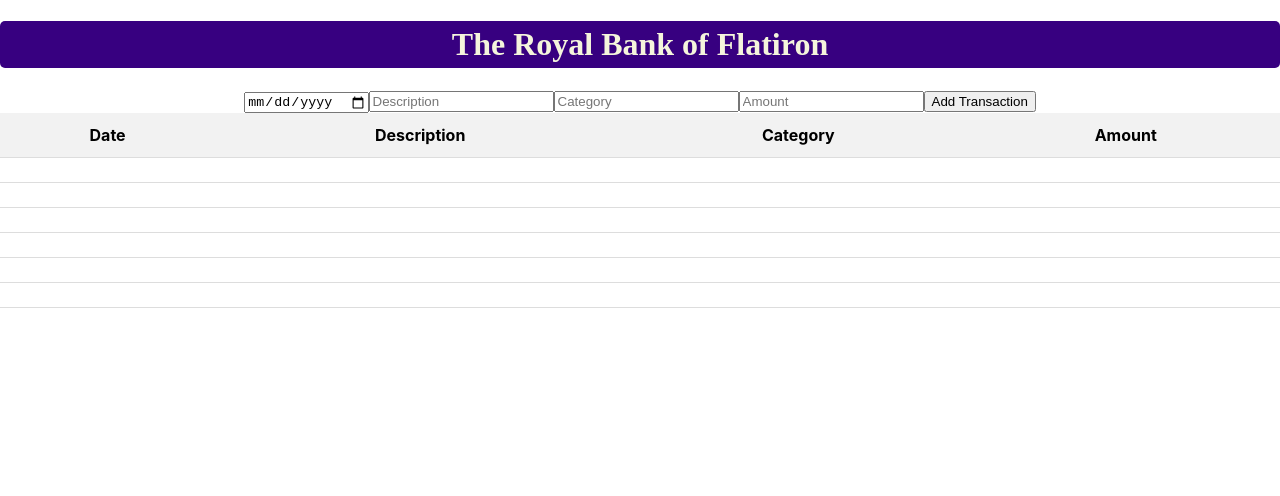
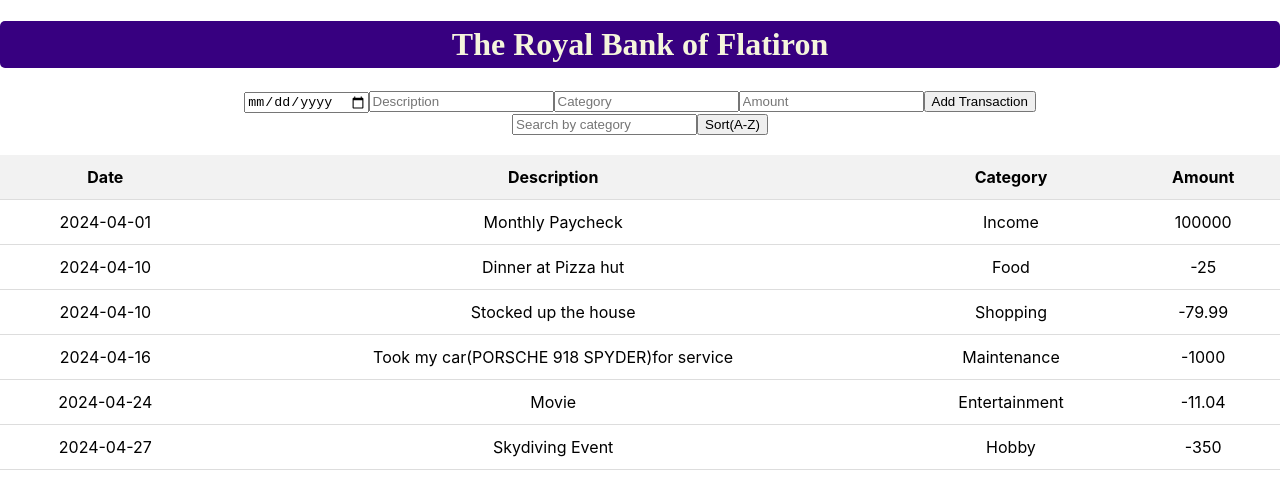
Before and after one commit to ngure808/bank-of-flatiron, a React (Create React App) app: page / in a window 1280 px wide. Shown: the top 496 px of the page. Built offline with nearby package versions, Linux system fonts and the light colour scheme.

Commit message:
handles search bar,sort button and displaying the content

```diff
--- a/src/components/DisplayContent.js
+++ b/src/components/DisplayContent.js
@@ -1,9 +1,42 @@
 import React from 'react'
 import '../App.css'
+import SearchBar from './SearchBar';
+import { useState } from 'react';
 
 function DisplayContent({ transactions }) {
 
+  const sort = transactions.slice().sort((a, b) => a.date.localeCompare(b.date));
+
+  const [searchTerm, setSearchTerm] = useState('');
+  const [sortOrder,setSortOrder] = useState('')
+
+  const handleSearchChange = (event) => {
+    setSearchTerm(event.target.value);
+  };
+
+  const handleSort = () => {
+    setSortOrder(sortOrder === 'alphabetically' ? 'reverse' : 'alphabetically');
+  };
+
+  const filteredTransactions = transactions.filter((transaction) =>
+    transaction.category.toLowerCase().includes(searchTerm.toLowerCase())
+  );
+
+
+  const sortedTransactions = filteredTransactions.slice().sort((a, b) => {
+    if (sortOrder === 'alphabetically') {
+      return a.description.localeCompare(b.description);
+    } else {
+      return a.date.localeCompare(b.date)
+    }
+
+  });
+
     return (
+        <div>
+            <SearchBar searchTerm={searchTerm} onSearchChange={handleSearchChange}/>
+            <button onClick={handleSort}>Sort({sortOrder === 'alphabetically' ? 'BY DATE' : 'A-Z'})</button>
+            <div className='table-container'>
             <table>
                 <thead>
                     <tr>
@@ -14,16 +47,18 @@ function DisplayContent({ transactions }) {
                     </tr>
                 </thead>
                 <tbody>
-          {transactions.map((expense, index) => (
+                    {sortedTransactions.map((expense, index) => (
                     <tr key={index}>
-              <td>{expense.Date}</td>
-              <td>{expense.Descrition}</td>
-              <td>{expense.Category}</td>
-              <td>{expense.Amount}</td>
+                        <td>{expense.date}</td>
+                        <td>{expense.description}</td>
+                        <td>{expense.category}</td>
+                        <td>{expense.amount}</td>
                     </tr>
                 ))}
                 </tbody>
             </table>
+            </div>
+        </div>
     )
 }
 
```
Lines whose indentation alone changed are shown as unchanged.
